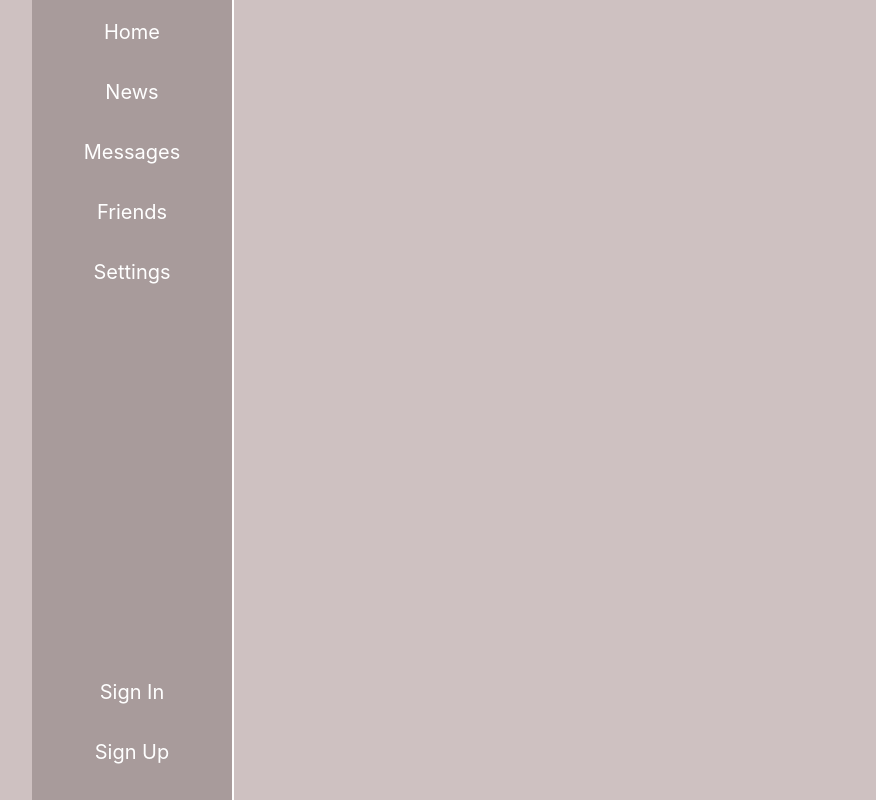
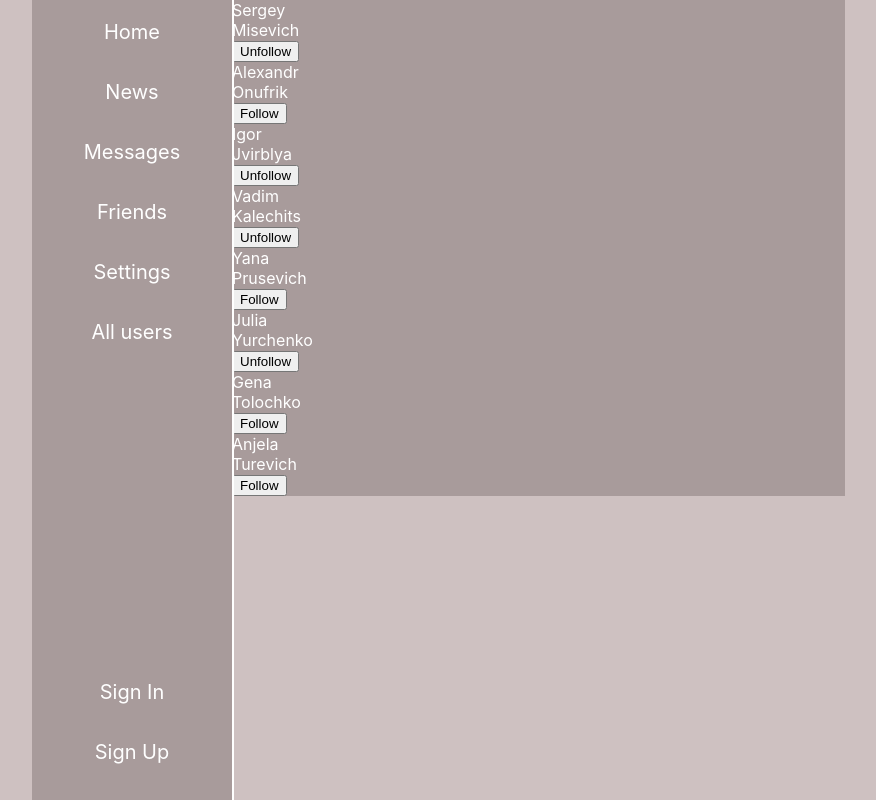
Before and after one commit to dazman351/react, a React (Create React App) app: page /allusers in a window 1280 px wide. Shown: the whole page, without its empty margins (168-1044 px from the left). Built offline with nearby package versions, Linux system fonts and the light colour scheme.

Commit message:
add new Page : allUsers

```diff
--- a/src/App.js
+++ b/src/App.js
@@ -6,6 +6,7 @@ import { BrowserRouter, Route, Routes } from 'react-router-dom';
 import OnlineDialog from './Components/Messages/Dialogs/OnlineDialog';
 import MessagesContainer from './Components/Messages/MessagesContainer';
 import FriendsContainer from './Components/Friends/FriendsContainer';
+import AllUsersContainer from './Components/Allusers/AllUsersContainer';
 
 
 
@@ -22,6 +23,7 @@ const App = (props) => {
 								<Route exact path='/dialogs' element={<MessagesContainer />} />
 								<Route path='/dialogs/:id' element={<OnlineDialog />} />
 								<Route path="/friends" element={<FriendsContainer />} />
+								<Route path="/allusers" element={<AllUsersContainer />} />
 								<Route path='#' element={<Error />} />
 							</Routes>
 						</div>
--- a/src/App.scss
+++ b/src/App.scss
@@ -265,6 +265,10 @@ body {
 					}
 				}
 			}
+			.users__page {
+				padding-left: 200px;
+				color: white;
+			}
 		}
 	}
 }
--- /dev/null
+++ b/src/Components/Allusers/AllUsers.jsx
@@ -0,0 +1,40 @@
+import './../../App.scss';
+
+
+const AllUsers = (props) => {
+    if (props.usersData.length === 0) {
+        props.setUsers([
+            {id: 1, name: "Sergey", surname: "Misevich", followed: true},
+            {id: 2, name: "Alexandr", surname: "Onufrik", followed: false},
+            {id: 3, name: "Igor", surname: "Jvirblya", followed: true},
+            {id: 4, name: "Vadim", surname: "Kalechits", followed: true},
+            {id: 5, name: "Yana", surname: "Prusevich", followed: false},
+            {id: 6, name: "Julia", surname: "Yurchenko", followed: true},
+            {id: 7, name: "Gena", surname: "Tolochko", followed: false},
+            {id: 8, name: "Anjela", surname:"Turevich", followed: false}
+        ])
+    }
+
+
+    return (
+        <div className="users__page">
+            {
+                props.usersData.map(u =>
+                <div key={u.id}>
+                    <div>{u.name}</div>
+                    <div>{u.surname}</div>
+                    <div>
+                        {u.followed
+                        ? <button onClick={ () => {props.unfollow(u.id)}}>Unfollow</button>
+                        : <button onClick={ () => {props.follow(u.id)}}>Follow</button>
+                        }
+                    </div>
+                </div>
+                )
+            }
+        </div>
+    );
+}
+
+
+export default AllUsers;
--- /dev/null
+++ b/src/Components/Allusers/AllUsersContainer.jsx
@@ -0,0 +1,33 @@
+import { connect } from "react-redux";
+import AllUsers from "./AllUsers";
+import { followAC, setUsersAC, unfollowAC } from './../../redux/allusersReducer';
+
+
+
+let MapStateToProps = (state) => {
+    return {
+        usersData: state.allusersPage.usersData
+    }
+}
+
+
+let MapDispatchToProps = (dispatch) => {
+    return {
+        follow: (userId) => {
+            dispatch(followAC(userId));
+        },
+        unfollow: (userId) => {
+            dispatch(unfollowAC(userId));
+        },
+
+        setUsers: (usersData) => {
+            dispatch(setUsersAC(usersData));
+        }
+    }
+}
+
+
+const AllUsersContainer = connect(MapStateToProps, MapDispatchToProps) (AllUsers);
+
+
+export default AllUsersContainer;
--- a/src/Components/Header/Nav/Nav.jsx
+++ b/src/Components/Header/Nav/Nav.jsx
@@ -10,6 +10,7 @@ const Nav = () => {
                 <Link to='/dialogs' className='nav__link'>Messages</Link>
                 <Link to='/friends' className='nav__link'>Friends</Link>
                 <Link to='#' className='nav__link'>Settings</Link>
+                <Link to='/allusers' className='nav__link'>All users</Link>
             </div>
             <div className='nav__enter'>
                 <Link to='#' className='nav__link'>Sign In</Link>
--- a/src/Components/Profile/Profile.jsx
+++ b/src/Components/Profile/Profile.jsx
@@ -5,7 +5,6 @@ import PostsContainer from './Posts/PostsContainer';
 
 
 const Profile = (props) => {
-
 
     return (
         <div className='profile__info'>
--- a/src/index.js
+++ b/src/index.js
@@ -10,15 +10,11 @@ const root = ReactDOM.createRoot(document.getElementById('root'));
 
 
 root.render(
-	<React.StrictMode>
-		<Provider store={store}>
-			<App />
-		</Provider>
-	</React.StrictMode>
+	<Provider store={store}>
+		<App />
+	</Provider>
 );
 
 
 
-
-
 reportWebVitals();
--- /dev/null
+++ b/src/redux/allusersReducer.js
@@ -0,0 +1,62 @@
+let initialState = {
+    usersData: [
+
+    ]
+}
+
+
+
+const allUsersReducer = (state = initialState, action) => {
+
+    switch(action.type) {
+        case 'FOLLOW':
+           return {
+                ...state,
+                usersData: state.usersData.map(u => {
+                    if (u.id === action.userId) {
+                        return {...u, followed: true}
+                    }
+                    return u;
+                })
+            }
+        case 'UNFOLLOW':
+            return {
+                ...state,
+                usersData: state.usersData.map(u => {
+                    if (u.id === action.userId) {
+                        return {...u, followed: false}
+                    }
+                    return u;
+                })
+            }
+
+        case 'SET_USERS':
+            return {
+                ...state,
+                usersData: [...state.usersData, ...action.usersData]
+            }
+        default:
+            return state;
+    }
+}
+
+
+export const followAC = (userId) => {
+    return {
+        type: 'FOLLOW', userId: userId
+    }
+}
+
+export const unfollowAC = (userId) => {
+    return {
+        type: 'UNFOLLOW', userId: userId
+    }
+}
+
+export const setUsersAC = (usersData) => {
+    return {
+        type: 'SET_USERS', usersData: usersData
+    }
+}
+
+export default allUsersReducer;
--- a/src/redux/friendsReducer.js
+++ b/src/redux/friendsReducer.js
@@ -18,8 +18,6 @@ let initialState = {
 
 const friendsReducer = (state = initialState, action) => {
 
-
-
     return state;
 }
 
--- a/src/redux/reduxStore.js
+++ b/src/redux/reduxStore.js
@@ -2,12 +2,14 @@ import {combineReducers, legacy_createStore } from 'redux';
 import profileReducer from './profileReducer';
 import messagesReducer from './messagesReducer';
 import friendsReducer from './friendsReducer';
+import allUsersReducer from './allusersReducer';
 
 
 let reducers = combineReducers({
     profilePage : profileReducer,
     messagesPage: messagesReducer,
-    friendsPage: friendsReducer
+    friendsPage: friendsReducer,
+    allusersPage: allUsersReducer
 });
 
 
```
